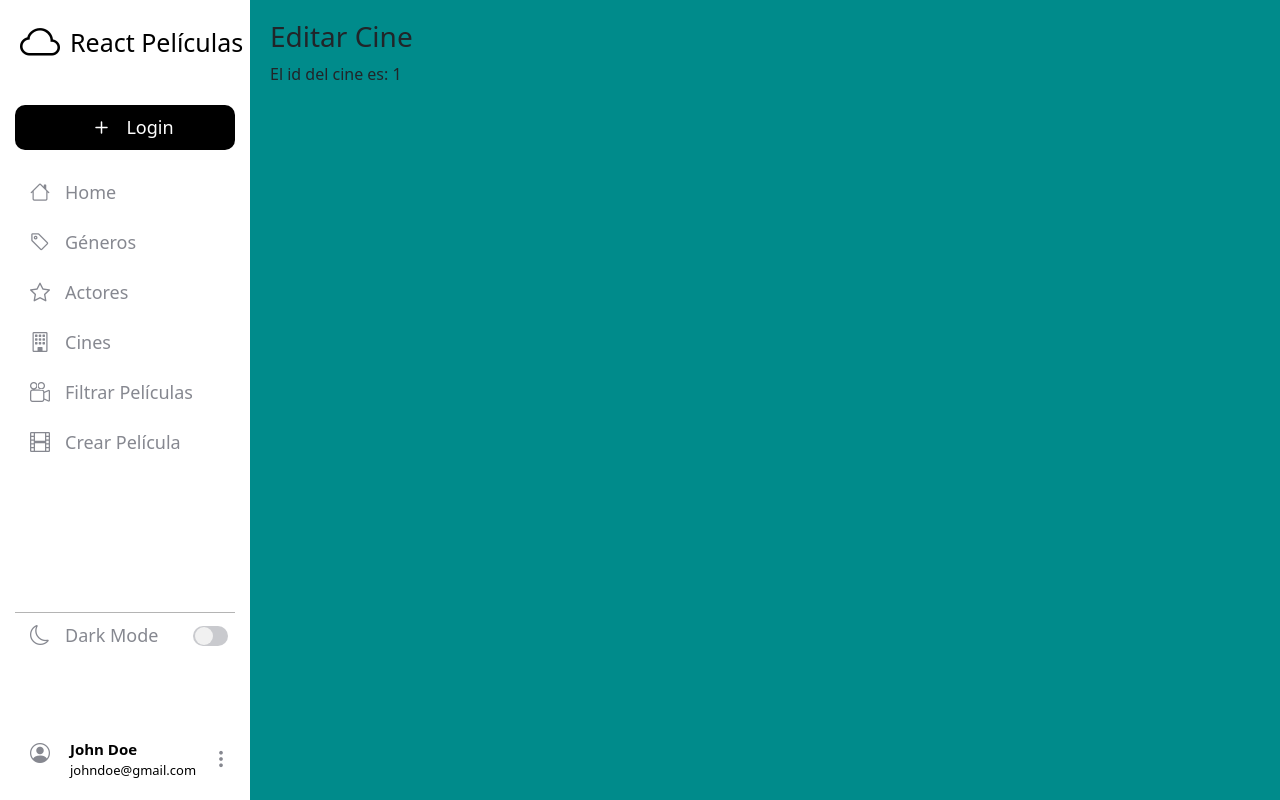
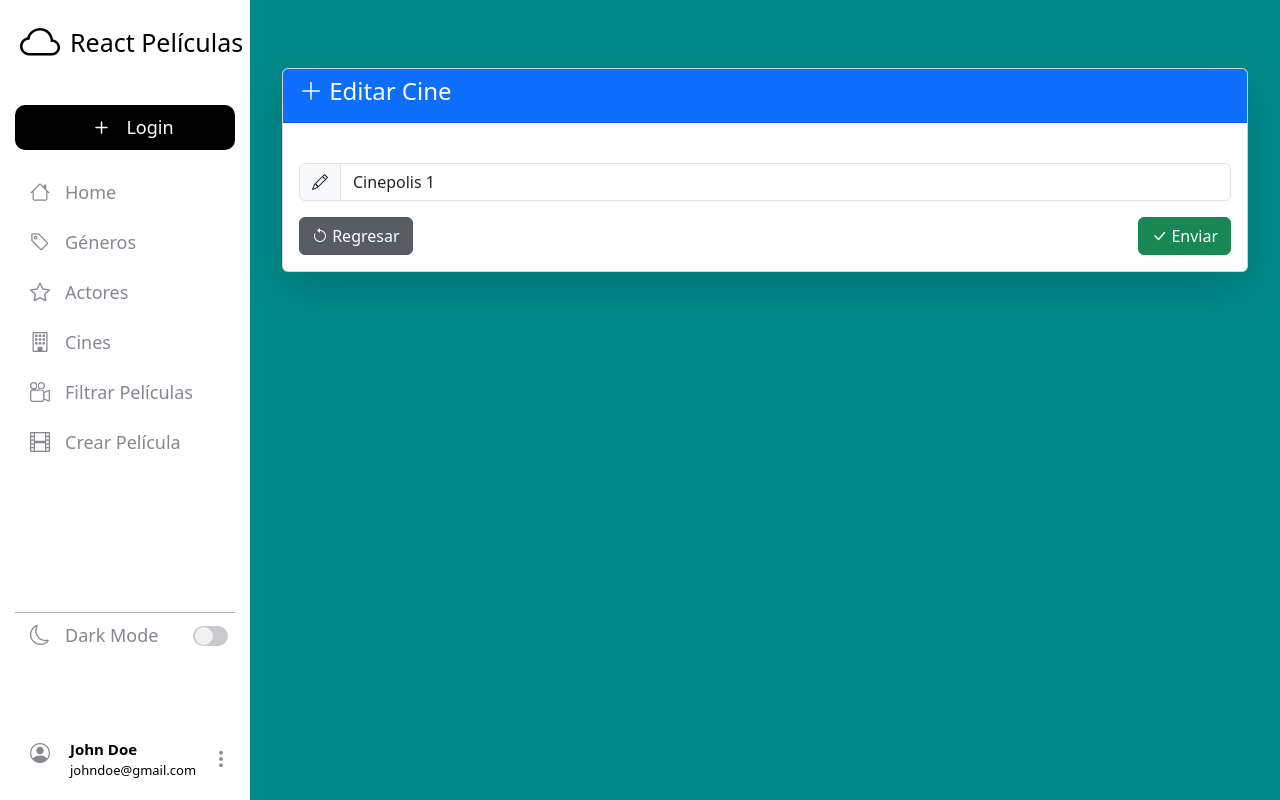
Before and after one commit to ieuresti/ReactPeliculasAPI-Front, a React (Vite) app in the folder react-peliculas/: page /cines/editar/1 in a window 1280 px wide. Built offline with nearby package versions, Linux system fonts and the light colour scheme.

Commit message:
avance formularios crear editar cine

```diff
--- a/react-peliculas/package.json
+++ b/react-peliculas/package.json
@@ -12,14 +12,17 @@
   "dependencies": {
     "@hookform/resolvers": "^5.0.1",
     "bootstrap": "^5.3.6",
+    "leaflet": "^1.9.4",
     "react": "^19.1.0",
     "react-dom": "^19.1.0",
     "react-hook-form": "^7.56.1",
+    "react-leaflet": "^5.0.0",
     "react-router": "^7.5.2",
     "yup": "^1.6.1"
   },
   "devDependencies": {
     "@eslint/js": "^9.25.0",
+    "@types/leaflet": "^1.9.17",
     "@types/react": "^19.1.2",
     "@types/react-dom": "^19.1.2",
     "@vitejs/plugin-react-swc": "^3.9.0",
--- a/react-peliculas/src/features/cines/componentes/CrearCine.tsx
+++ b/react-peliculas/src/features/cines/componentes/CrearCine.tsx
@@ -1,5 +1,30 @@
+import type { SubmitHandler } from 'react-hook-form';
+import FormularioCine from './FormularioCine';
+import type CineCreacion from '../modelos/CineCreacion.model';
+
 export default function CrearCine() {
+
+    // Función que se ejecuta al enviar el formulario
+    // SubmitHandler<CineCreacion>: tipo para el handler de envío
+    const onSubmit: SubmitHandler<CineCreacion> = async (data) => {
+        await new Promise(resolver => setTimeout(resolver, 1000));
+        console.log('Creando el cine...');
+        console.log(data);
+    }
+
     return (
-        <h3>Crear Cine</h3>
+        <div className="container mt-5">
+            <div className="card shadow-lg">
+
+                <div className="card-header bg-primary text-white">
+                    <h4><i className="bi bi-plus-lg"></i> Crear Cine</h4>
+                </div>
+
+                <div className="card-body">
+                    <FormularioCine onSubmit={onSubmit} />
+                </div>
+
+            </div>
+        </div>
     )
 }
--- a/react-peliculas/src/features/cines/componentes/EditarCine.tsx
+++ b/react-peliculas/src/features/cines/componentes/EditarCine.tsx
@@ -1,13 +1,45 @@
 import { useParams } from 'react-router';
+import FormularioCine from './FormularioCine';
+import type { SubmitHandler } from 'react-hook-form';
+import type CineCreacion from '../modelos/CineCreacion.model';
+import Cargando from '../../../componentes/Cargando';
+import { useEffect, useState } from 'react';
 
 export default function EditarCine() {
 
     const { id } = useParams();
 
+    const [modelo, setModelo] = useState<CineCreacion | undefined>(undefined);
+
+    useEffect(() => {
+        const timerId = setTimeout(() => {
+            setModelo({ nombre: 'Cinepolis ' + id });
+
+            return () => clearTimeout(timerId);
+        }, 1000);
+    }, [id]);
+
+    // Función que se ejecuta al enviar el formulario
+    // SubmitHandler<CineCreacion>: tipo para el handler de envío
+    const onSubmit: SubmitHandler<CineCreacion> = async (data) => {
+        await new Promise(resolver => setTimeout(resolver, 1000));
+        console.log('Editando el cine...');
+        console.log(data);
+    }
+
     return (
-        <>
-            <h3>Editar Cine</h3>
-            <p>El id del cine es: {id}</p>
-        </>
+        <div className="container mt-5">
+            <div className="card shadow-lg">
+
+                <div className="card-header bg-primary text-white">
+                    <h4><i className="bi bi-plus-lg"></i> Editar Cine</h4>
+                </div>
+
+                <div className="card-body">
+                    {modelo ? <FormularioCine onSubmit={onSubmit} modelo={modelo} /> : <Cargando />}
+                </div>
+
+            </div>
+        </div>
     )
 }
--- /dev/null
+++ b/react-peliculas/src/features/cines/componentes/FormularioCine.tsx
@@ -0,0 +1,55 @@
+import { useForm, type SubmitHandler } from 'react-hook-form';
+import { primeraLetraMayuscula } from '../../../validaciones/Validaciones';
+import * as yup from 'yup';
+import { yupResolver } from '@hookform/resolvers/yup';
+import type CineCreacion from '../modelos/CineCreacion.model';
+import { NavLink } from 'react-router';
+import Boton from '../../../componentes/Boton';
+
+export default function FormularioCine(props: FormularioCineProps) {
+
+    // Hook useForm de react-hook-form para manejar el formulario
+    const {
+        register, // registra campos del formulario
+        handleSubmit, // maneja el envío del formulario
+        formState: { errors, isValid, isSubmitting } // contiene estado del formulario (errores, validación, envío)
+    } = useForm<CineCreacion>({
+        resolver: yupResolver(reglasDeValidacion), // Resolver de yup para validaciones del formulario
+        mode: 'onChange', // Modo 'onChange': valida en cada cambio del input
+        defaultValues: props.modelo ? props.modelo : { nombre: '' } // establecer los valores iniciales de los campos del formulario
+    });
+
+    return (
+        <form onSubmit={handleSubmit(props.onSubmit)}>
+            <div className="mb-3">
+                <label className="form-label"></label>
+                <div className="input-group">
+                    <span className="input-group-text"><i className="bi bi-pencil"></i></span>
+                    <input type="text" className="form-control" placeholder="Ingresa el nombre del cine" {...register('nombre')} autoComplete="off" />
+                </div>
+                {errors.nombre && <p className='error'>{errors.nombre.message}</p>}
+            </div>
+
+
+
+            <div className="d-flex justify-content-between">
+                <NavLink to="/cines" className="btn btn-secondary">
+                    <i className="bi bi-arrow-counterclockwise"></i> Regresar
+                </NavLink>
+
+                <Boton type='submit' btnClassName='btn btn-success' disabled={!isValid || isSubmitting}>
+                    <i className="bi bi-check-lg"></i> {isSubmitting ? 'Enviando...' : 'Enviar'}
+                </Boton>
+            </div>
+        </form>
+    )
+}
+
+interface FormularioCineProps {
+    modelo?: CineCreacion;
+    onSubmit: SubmitHandler<CineCreacion>;
+}
+
+const reglasDeValidacion = yup.object({
+    nombre: yup.string().required('El nombre es obligatorio').test(primeraLetraMayuscula())
+})
--- /dev/null
+++ b/react-peliculas/src/features/cines/modelos/CineCreacion.model.ts
@@ -0,0 +1,3 @@
+export default interface CineCreacion {
+    nombre: string;
+}
--- a/react-peliculas/src/main.tsx
+++ b/react-peliculas/src/main.tsx
@@ -3,6 +3,7 @@ import { createRoot } from 'react-dom/client';
 import './index.css';
 import App from './App.tsx';
 import '../node_modules/bootstrap/dist/css/bootstrap.css';
+import '../node_modules/leaflet/dist/leaflet.css';
 
 createRoot(document.getElementById('root')!).render(
 	<StrictMode>
```
Also changed, not shown: 1 other file (tests, documents, lock files or other folders).
